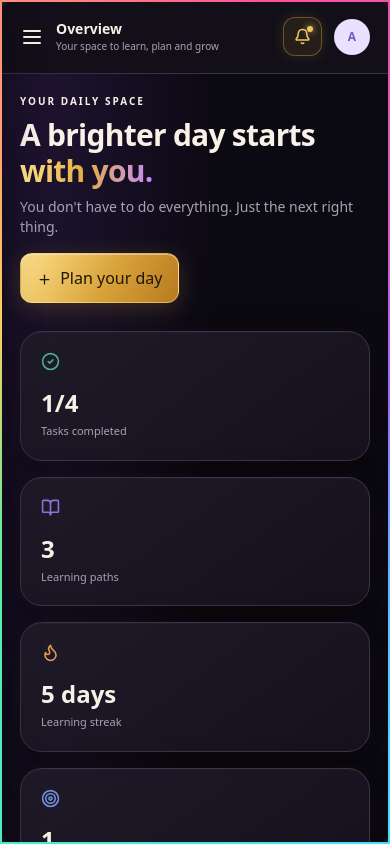
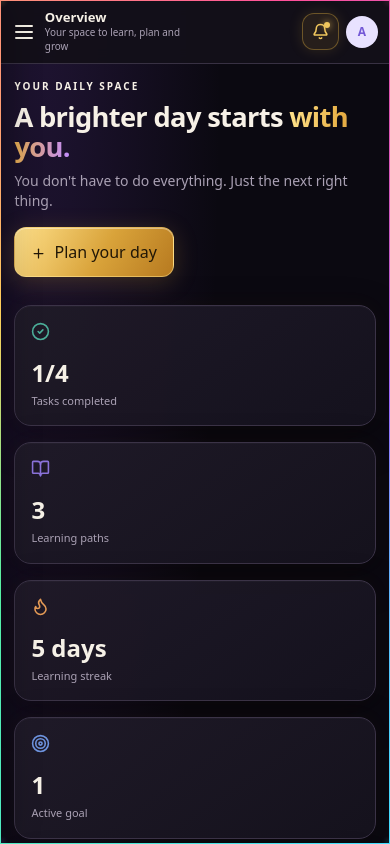
Before and after one commit to johnnychess43/AJEY, a Next.js app: page / in a window 390 px wide. Shown: the top 844 px of the page. Built offline with nearby package versions, Linux system fonts and the light colour scheme.

Commit message:
Improve responsive layouts across mobile tablet and desktop

```diff
--- a/src/app/globals.css
+++ b/src/app/globals.css
@@ -181,3 +181,113 @@ button { cursor: pointer; }
   .ajey-shell::before, .ajey-shell::after { animation: none; }
   .ajey-shell *, .auth-shell * { transition: none !important; }
 }
+
+
+/* Responsive layout: phones, tablets, laptops and wide displays */
+html, body {
+  width: 100%;
+  max-width: 100%;
+  overflow-x: clip;
+}
+body { min-width: 320px; }
+.ajey-shell {
+  width: 100%;
+  max-width: 100vw;
+  overflow-x: clip;
+}
+.ajey-shell > main {
+  width: 100%;
+  min-width: 0;
+  max-width: 100%;
+}
+.ajey-shell > main > div {
+  width: 100%;
+  min-width: 0;
+}
+.ajey-shell .panel,
+.ajey-shell section,
+.ajey-shell article,
+.ajey-shell iframe {
+  min-width: 0;
+  max-width: 100%;
+}
+.ajey-shell h1,
+.ajey-shell h2,
+.ajey-shell h3,
+.ajey-shell p,
+.ajey-shell a,
+.ajey-shell button,
+.ajey-shell span {
+  overflow-wrap: anywhere;
+}
+.ajey-shell .lesson-notes {
+  overflow-wrap: anywhere;
+  word-break: normal;
+}
+.ajey-shell iframe { display: block; }
+.ajey-shell input { min-width: 0; max-width: 100%; }
+.ajey-shell aside {
+  width: min(18rem, 88vw);
+  max-width: 88vw;
+  overflow-y: auto;
+  overscroll-behavior: contain;
+}
+.ajey-shell header {
+  min-width: 0;
+  padding-left: clamp(0.75rem, 3vw, 2.25rem);
+  padding-right: clamp(0.75rem, 3vw, 2.25rem);
+}
+.ajey-shell header > div { min-width: 0; }
+.ajey-shell header > div:first-child { flex: 1 1 auto; }
+.ajey-shell header > div:last-child { flex: 0 0 auto; }
+.ajey-shell header > div:first-child > div { min-width: 0; }
+.ajey-shell header > div:first-child > div > div { overflow-wrap: anywhere; }
+
+@media (max-width: 1023px) {
+  .ajey-shell > main > div {
+    padding: clamp(1rem, 3.2vw, 2rem);
+  }
+}
+@media (max-width: 767px) {
+  .ajey-shell::before { padding: 1px; }
+  .ajey-shell header {
+    min-height: 64px;
+    height: auto;
+    gap: 0.5rem;
+    padding-top: 0.65rem;
+    padding-bottom: 0.65rem;
+  }
+  .ajey-shell header > div:first-child { gap: 0.55rem; }
+  .ajey-shell header > div:first-child > div > div:first-child {
+    font-size: 0.82rem;
+    line-height: 1.2;
+  }
+  .ajey-shell header > div:first-child > div > div:last-child {
+    max-width: 13rem;
+    font-size: 0.62rem;
+    line-height: 1.35;
+  }
+  .ajey-shell header > div:last-child { gap: 0.45rem; }
+  .ajey-shell header > div:last-child > button { padding: 0.55rem; }
+  .ajey-shell header > div:last-child > div { width: 2rem; height: 2rem; }
+  .ajey-shell h1 { line-height: 1.12; }
+  .ajey-shell .panel { border-radius: 17px; }
+  .ajey-shell .video-result { width: 100%; }
+  .ajey-shell .lesson-notes { font-size: 0.875rem; line-height: 1.7; }
+  .ajey-shell footer { align-items: flex-start; }
+}
+@media (max-width: 480px) {
+  .ajey-shell > main > div { padding: 0.9rem; }
+  .ajey-shell header > div:first-child > div > div:last-child { max-width: 10rem; }
+  .ajey-shell .panel { padding: 1rem; }
+  .ajey-shell h1.text-3xl { font-size: clamp(1.55rem, 7vw, 2rem); }
+  .ajey-shell .grid { min-width: 0; }
+  .ajey-shell button { max-width: 100%; }
+  .ajey-shell .video-result .p-3 { padding: 0.7rem; }
+  .ajey-shell aside { padding: 1rem; }
+}
+@media (max-width: 360px) {
+  .ajey-shell > main > div { padding: 0.7rem; }
+  .ajey-shell header > div:first-child > div > div:last-child { display: none; }
+  .ajey-shell header > div:last-child > span { display: none; }
+}
```
